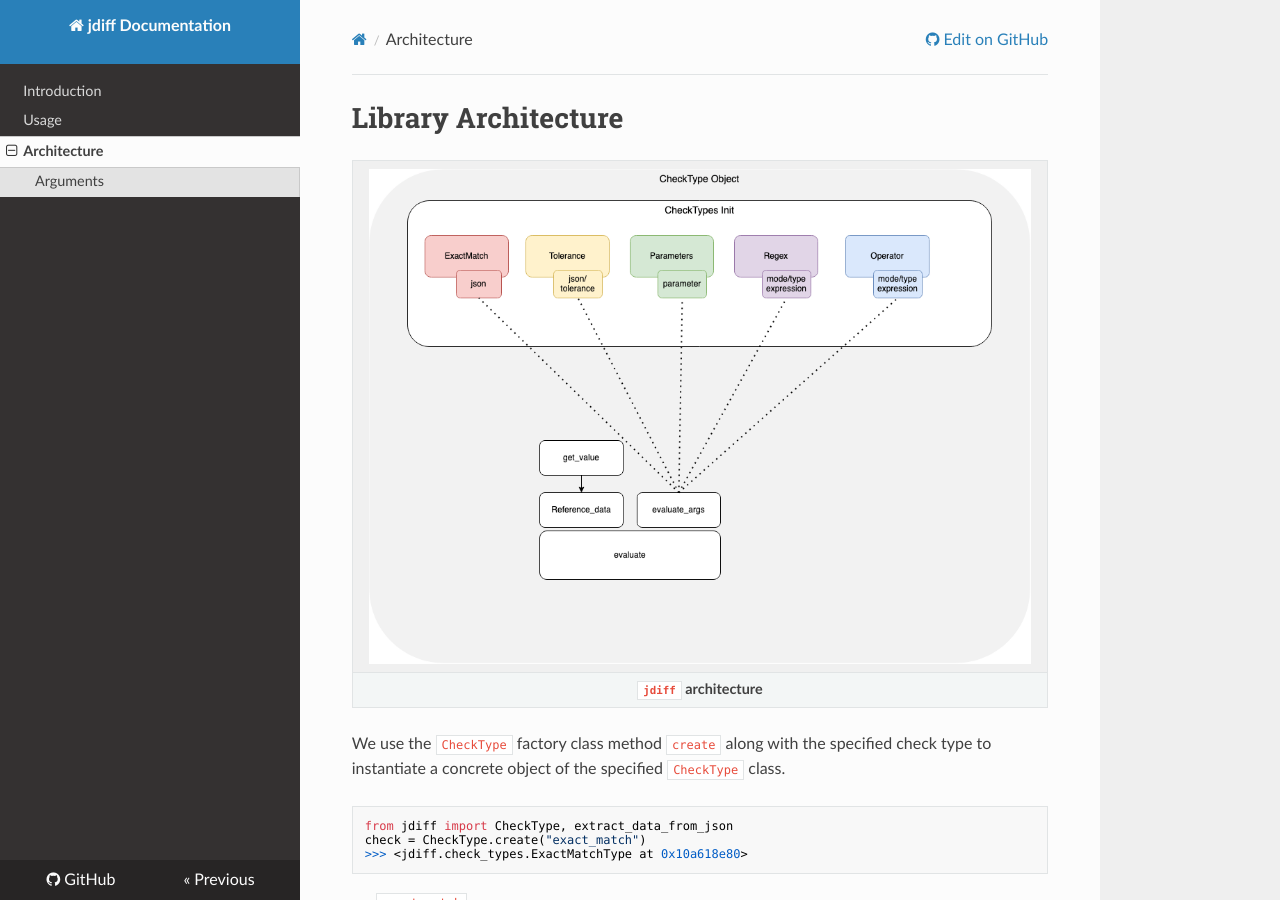
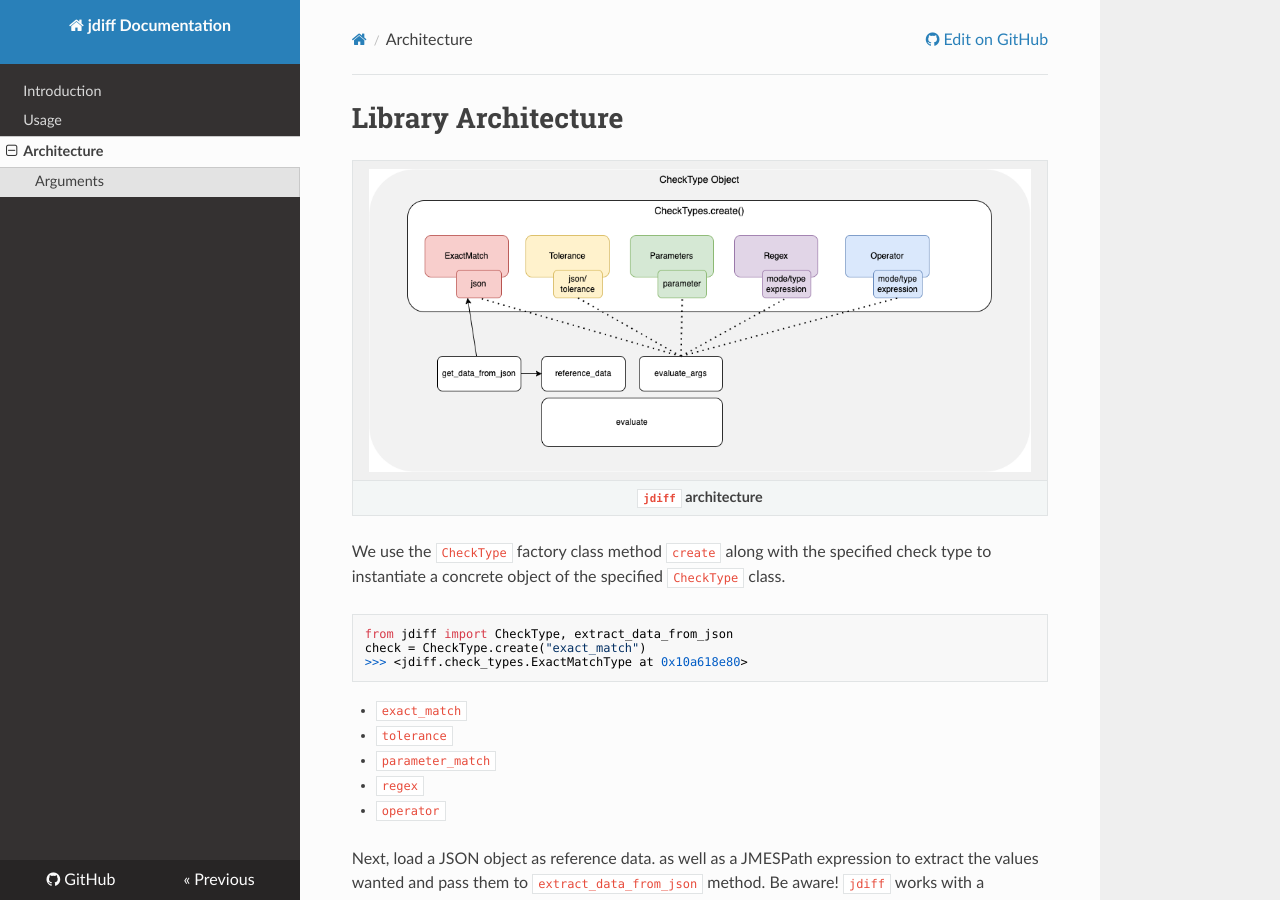
Before and after one commit to networktocode/jdiff, an MkDocs documentation site: the page built from docs/architecture.md, in a window 1280 px wide and 900 px high. Built offline with MkDocs 1.6.1, drawn with Linux system fonts in a browser that asks for light colours; nearby versions of some CDN libraries.

Commit message:
update architecture image

```diff
--- a/docs/architecture.md
+++ b/docs/architecture.md
@@ -1,6 +1,6 @@
 # Library Architecture
 
-| ![jdiff HLD](./images/hld.png) |
+| ![jdiff HLD](./images/hld-architecture.png) |
 |:---:|
 | **`jdiff` architecture** |
 
```
Also changed, not shown: docs/images/hld-architecture.png (added).
